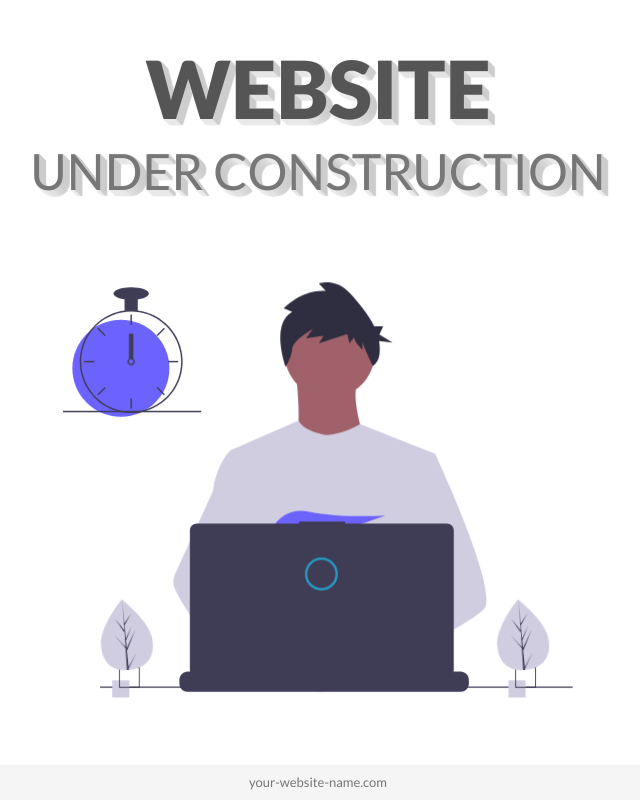
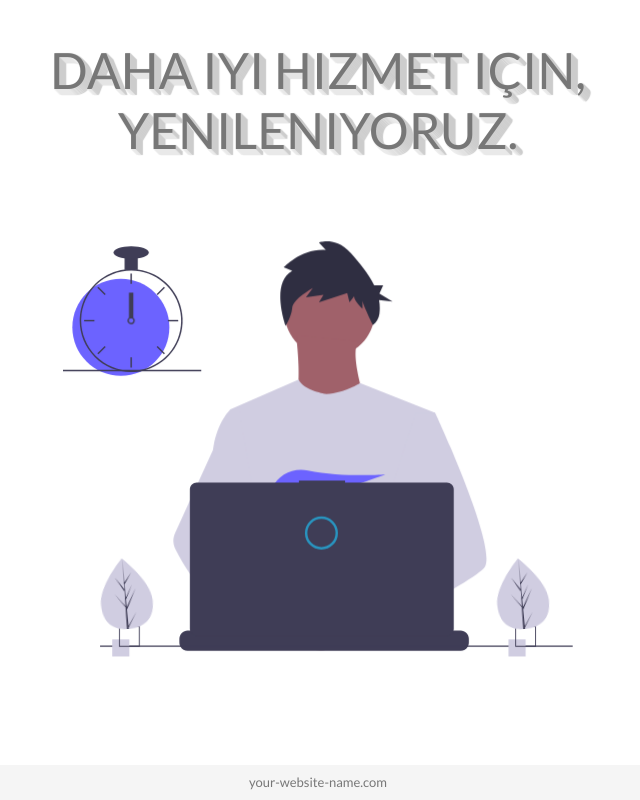
Before and after one commit to ZeroneBT/Zerone, a plain HTML site: page index.html in a window 1280 px wide. Shown: the whole page, without its empty margins (322-962 px from the left). Drawn offline with nearby package versions, Linux system fonts and the light colour scheme.

Commit message:
Update index.html

```diff
--- a/index.html
+++ b/index.html
@@ -28,8 +28,8 @@
     <div class="container">
       <div class="row justify-content-center">
         <div class="col-md-10 main-title">
-          <h1>Website</h1>
-          <h2>under construction</h2>
+
+          <h2>Daha iyi hizmet için, yenileniyoruz.</h2>
         </div>
       </div>
       <div class="row align-items-center">
```
